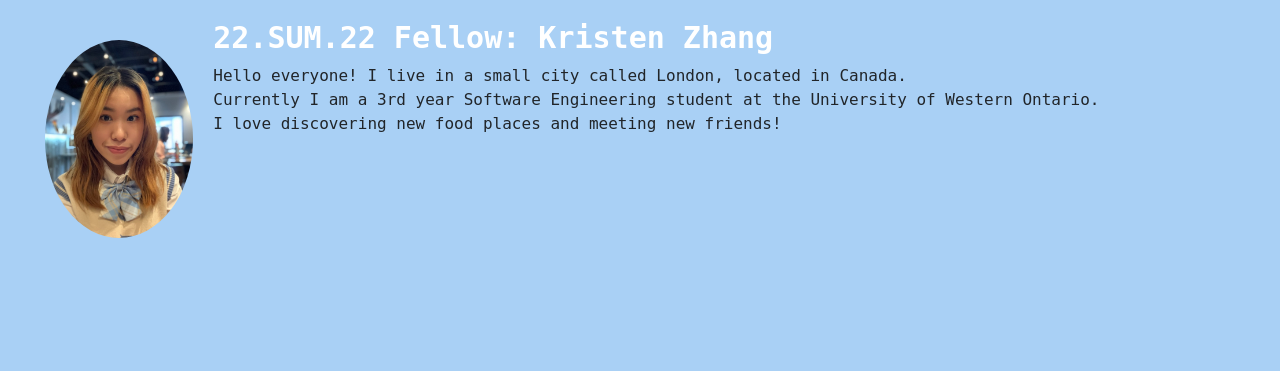
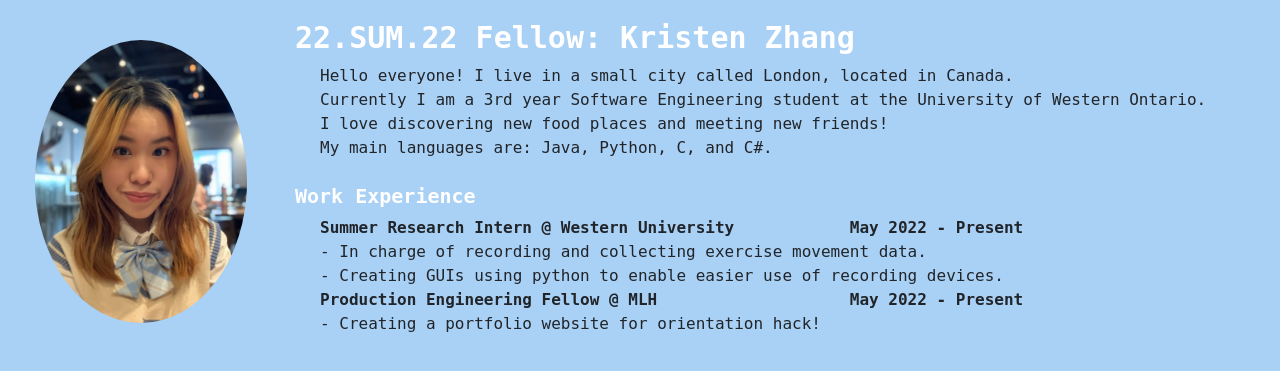
Before and after one commit to IntentusKristen/flask-blog, a Flask app: page /kristen in a window 1280 px wide. Shown: the part 56-427 px from the top of the page. Run offline with Flask 2, Linux system fonts and the light colour scheme; some libraries are stand-ins or nearby versions.

Commit message:
added work experience

```diff
--- a/app/static/styles/kristen.css
+++ b/app/static/styles/kristen.css
@@ -14,6 +14,7 @@ body {
 p {
     font-family: "Lucidia Console", monospace;
     text-align: justify;
+    margin-left: 300px;
 }
 
 .nav-bar {
@@ -59,22 +60,32 @@ p {
     text-align: left;
     height: 320px;
     margin-bottom: 50px;
-    margin-left: 25px;
+    margin-left: 20px;
 }
 
 .profile h1 {
         font-size: 30px;
         font-weight: 700;
         margin-top: -10px;
+        margin-left: 275px;
         text-align: justify;
         color: white;
 }
 
+.profile h2 {
+    font-size: 20px;
+    font-weight: 600;
+    margin-top: -40px;
+    margin-left: 275px;
+    text-align: justify;
+    color: white;
+}
+
 .profile img {
         border-radius: 50%;
-        max-width: 15%;
+        max-width: 20%;
         max-height: auto;
-        margin-left: 0px;
+        margin-left: -5px;
         margin-right: auto;
         display: block;
         float: left;
--- a/app/templates/kristen_page.html
+++ b/app/templates/kristen_page.html
@@ -55,7 +55,17 @@
             <h1>{{ title }}</h1>
             <p>Hello everyone! I live in a small city called London, located in Canada. <br>
                 Currently I am a 3rd year Software Engineering student at the University of Western Ontario.<br>
-                I love discovering new food places and meeting new friends!<br>
+                I love discovering new food places and meeting new friends! <br> My main languages are: Java, Python, C, and C#.<br>
+                <br><br>
+            </p>
+            <h2>Work Experience</h2>
+            <p>
+                <b>Summer Research Intern @ Western University &nbsp;&nbsp;&nbsp;&nbsp;&nbsp;&nbsp;&nbsp;&nbsp;&nbsp;&nbsp; May 2022 - Present</b><br>
+                - In charge of recording and collecting exercise movement data. <br>
+                - Creating GUIs using python to enable easier use of recording devices. <br>
+
+                <b>Production Engineering Fellow @ MLH &nbsp;&nbsp;&nbsp;&nbsp;&nbsp;&nbsp;&nbsp;&nbsp;&nbsp;&nbsp;&nbsp;&nbsp;&nbsp;&nbsp;&nbsp;&nbsp;&nbsp;&nbsp; May 2022 - Present</b><br>
+                - Creating a portfolio website for orientation hack!
             </p>
         </div>
     </body>
```
